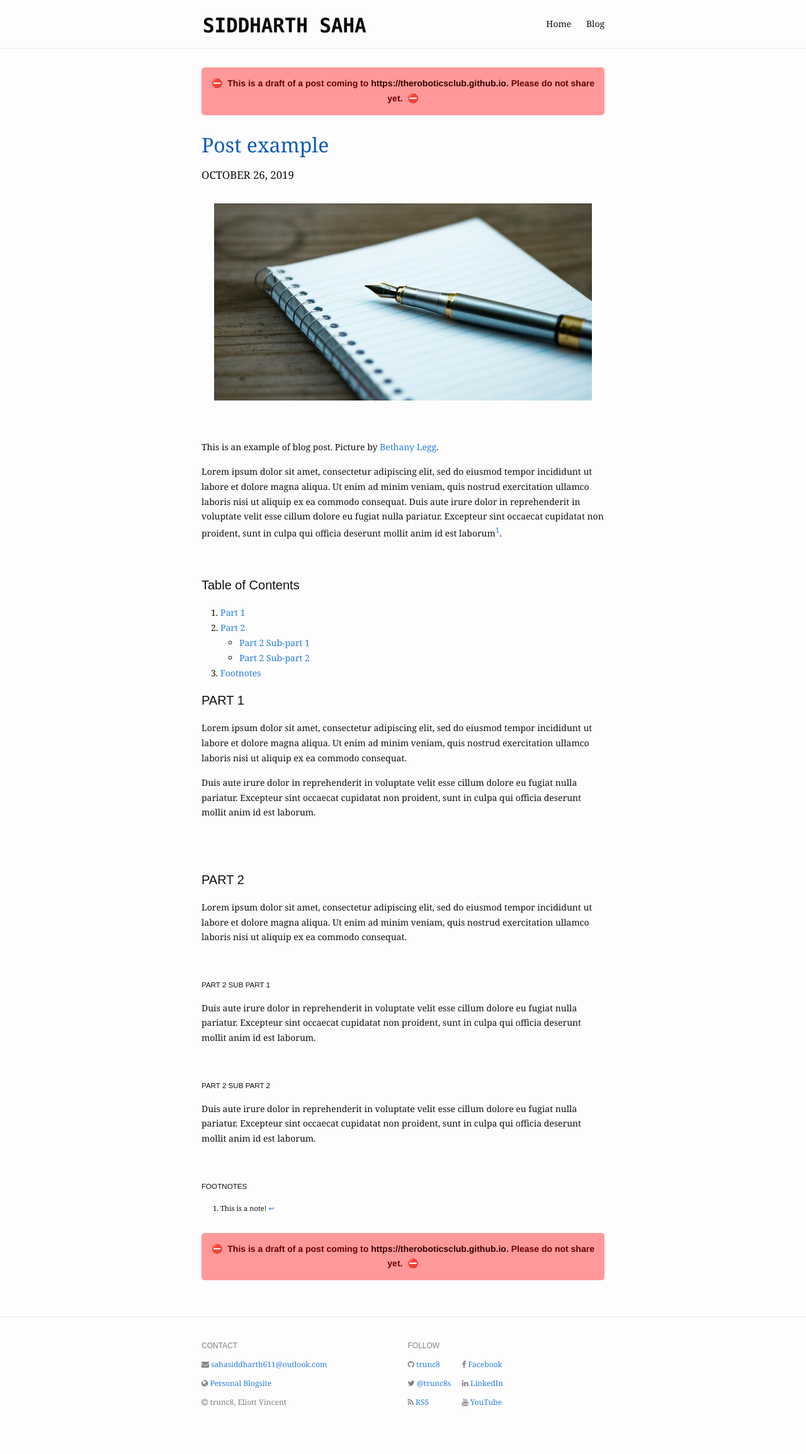
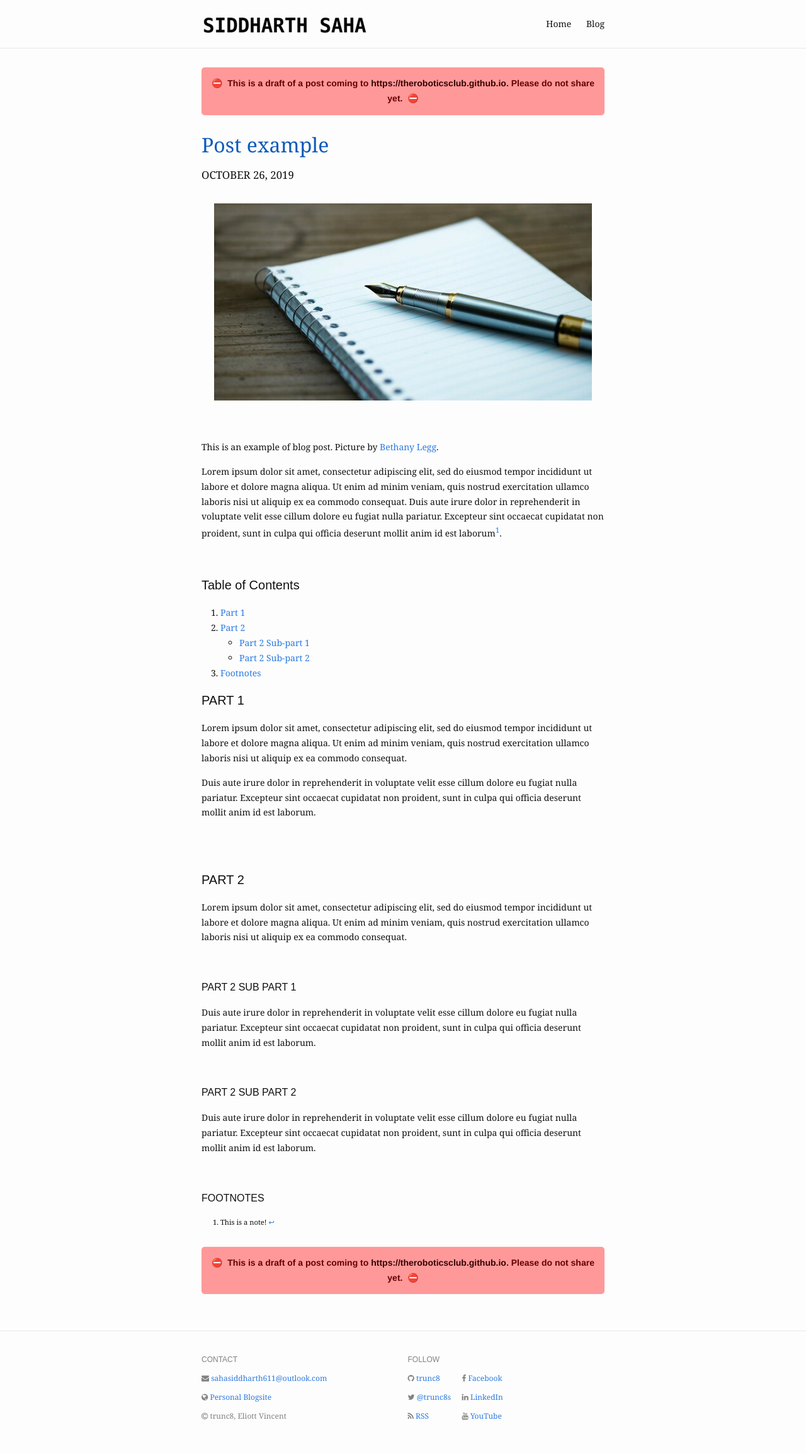
Before and after one commit to TheRoboticsClub/gsoc2021-Siddharth_Saha, a Jekyll site: the page built from docs/_posts/2019-10-26-example-of-blog-post.md, in a window 1280 px wide. Shown: the whole page at 63% size. Built offline with Jekyll 4.4.1, drawn with Linux system fonts in a browser that asks for light colours; nearby versions of some CDN libraries; before the commit the page ends 2287 px from its top, so only the background shows below that.

Commit message:
Fixed font size of header tag h5 in _base.scss

```diff
--- a/docs/_sass/_base.scss
+++ b/docs/_sass/_base.scss
@@ -103,8 +103,14 @@ h6 {
   font-family: "Futura", sans-serif;
 }
 
+// Not sure if the below block makes any difference
 h4 {
   font-size: 12px;
+}
+
+// Ensures that h5 is larger than normal text
+h5 {
+  font-size: 16px;
 }
 
 /**
```
